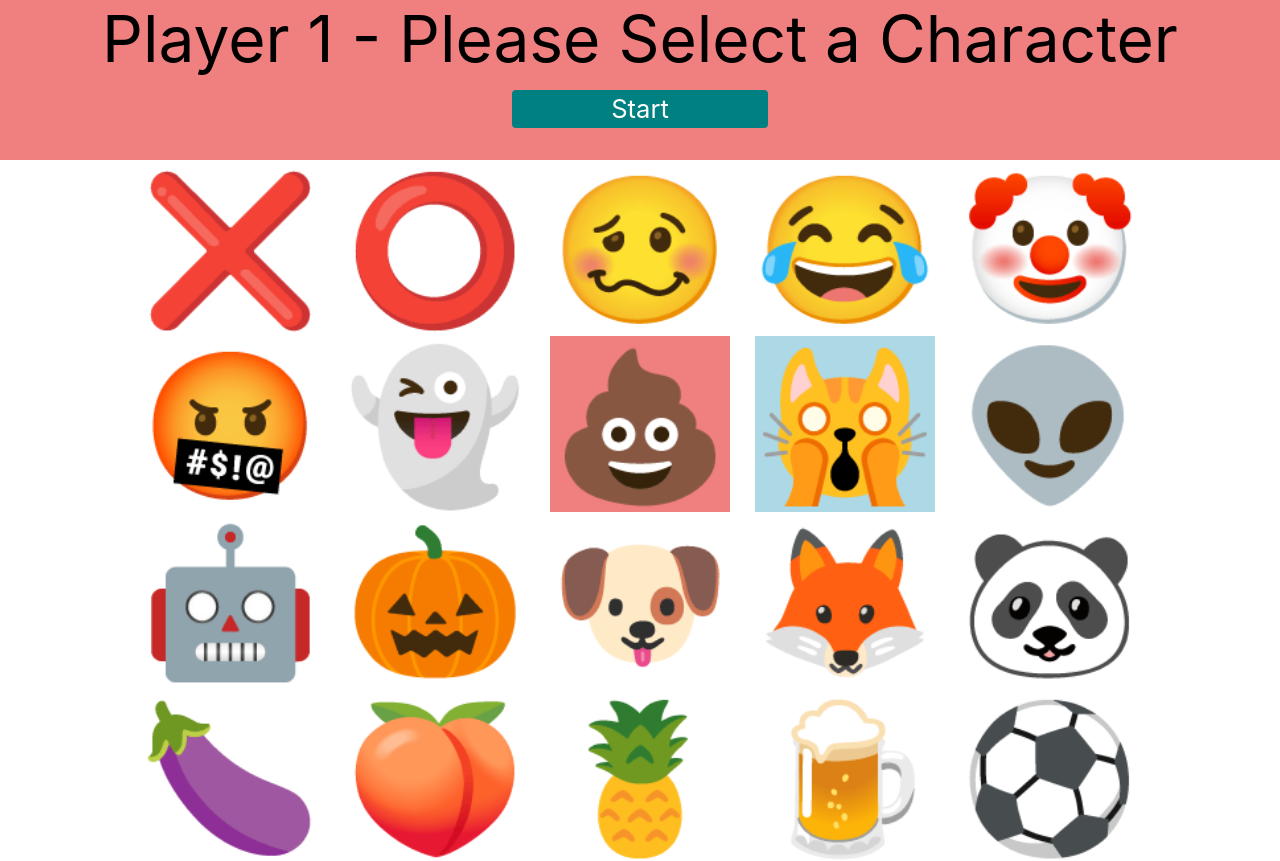
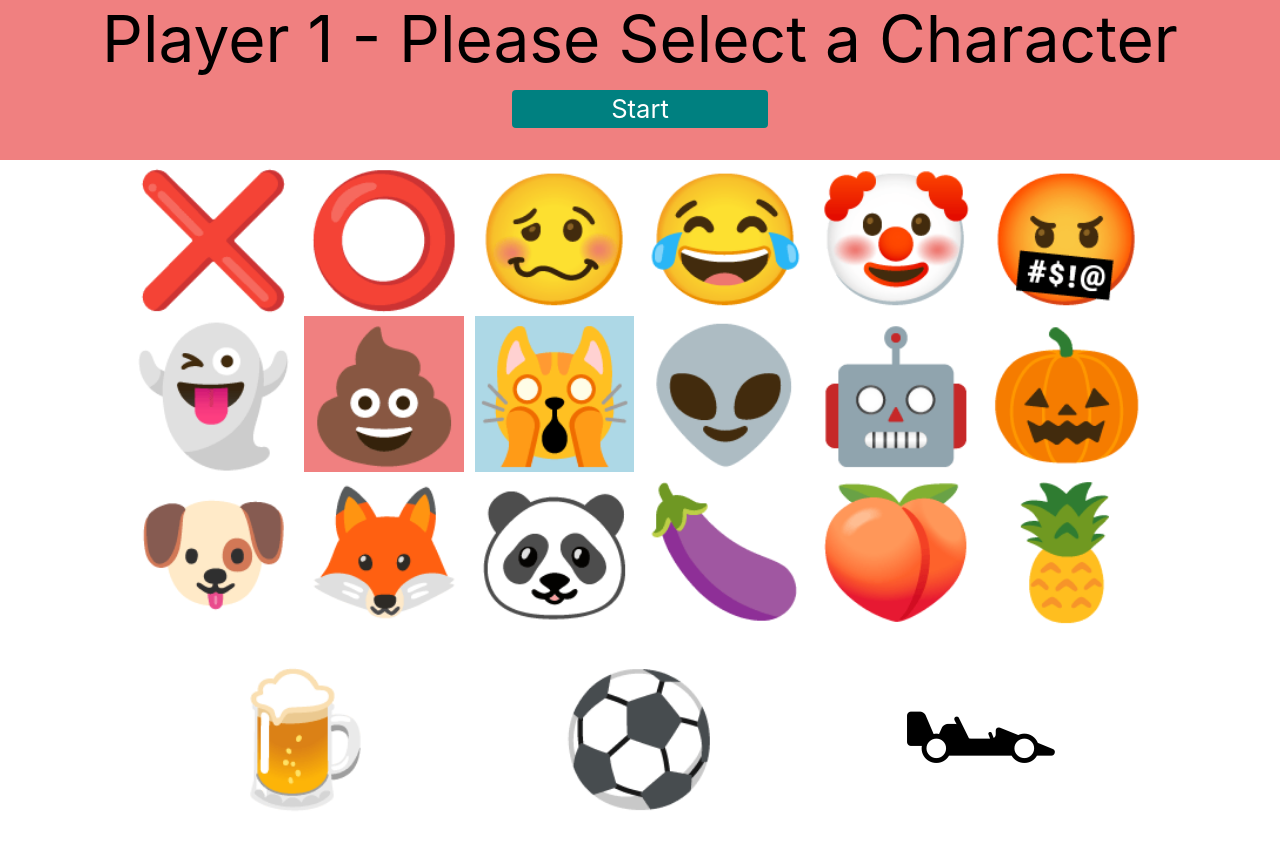
Before and after one commit to ThomasKman/reduxius-tac-toe, a React (Create React App) app: page / in a window 1280 px wide. Shown: the top 861 px of the page. Built offline with nearby package versions, Linux system fonts and the light colour scheme.

Commit message:
Update styles.scss

```diff
--- a/src/styles.scss
+++ b/src/styles.scss
@@ -14,7 +14,7 @@
       display: flex;
       justify-content: space-between;
       align-items: center;
-      font-size: 18vh;
+      font-size: 8rem;
       &.p1 {
         background: lightcoral;
       }
```
